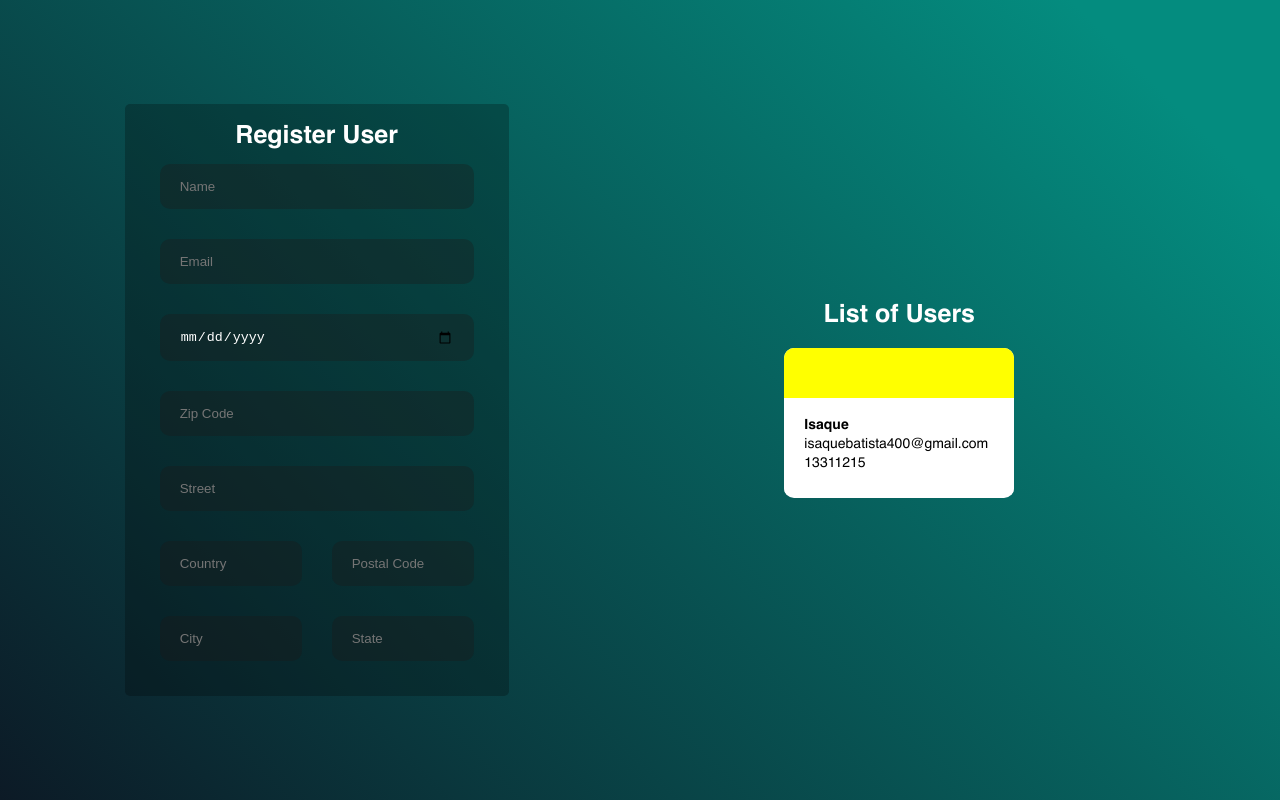
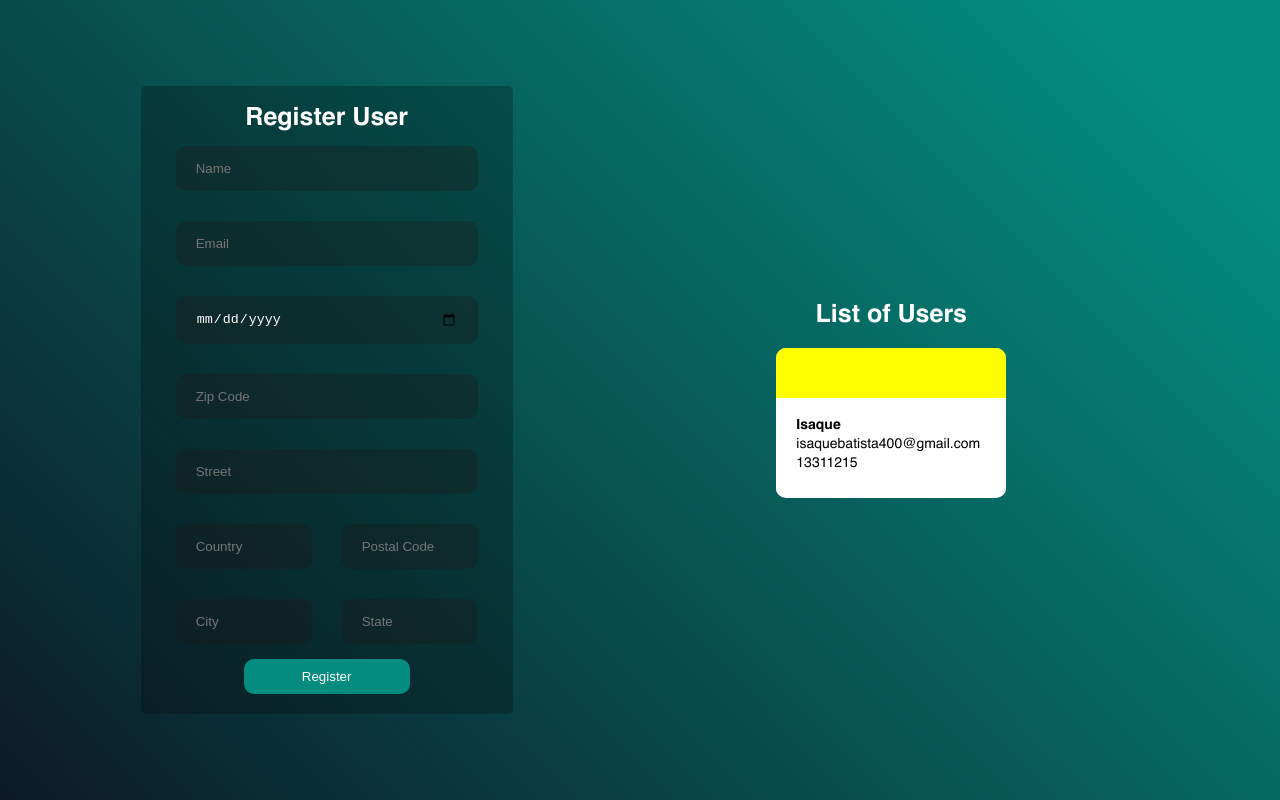
Before and after one commit to IsaqueBatist/User-Registration, a React (Create React App) app: page / in a window 1280 px wide. Built offline with nearby package versions, Linux system fonts and the light colour scheme.

Commit message:
:sparkles: feat: Basic Form Validation

```diff
--- a/package.json
+++ b/package.json
@@ -3,6 +3,7 @@
   "version": "0.1.0",
   "private": true,
   "dependencies": {
+    "@hookform/devtools": "^4.3.3",
     "@hookform/resolvers": "^3.9.1",
     "cra-template-typescript": "1.2.0",
     "json-server": "^1.0.0-beta.3",
--- a/src/components/userList/styles.css
+++ b/src/components/userList/styles.css
@@ -17,6 +17,7 @@
 .list-users{
   width: 100%;
   display: flex;
+  flex: 1;
   flex-wrap: wrap;
   flex-direction: row;
   gap: 1rem;
--- a/src/components/userRegistrationForm/UserRegistrationForm.tsx
+++ b/src/components/userRegistrationForm/UserRegistrationForm.tsx
@@ -1,64 +1,139 @@
 import React from 'react';
 import './styles.css';
+import { useForm } from 'react-hook-form';
+import { zodResolver } from '@hookform/resolvers/zod';
+import * as z from "zod"
+
+import { DevTool } from '@hookform/devtools';
+
+
+const schema = z.object({
+  name: z.string().nonempty("Name is required"),
+  email: z.string().email("Email format not valid"),
+  dof: z.preprocess((value) => {
+    if(typeof value === "string"){
+      return new Date(value)
+    }
+    return value
+  }, z.date().refine((date) => !isNaN(date.getTime())), {
+    message: "Invalide date",
+  }),
+  zipCode: z.preprocess((value) => {
+      if (typeof value === "string") {
+        const parsed = parseFloat(value); // Converte a string para número
+        if (!isNaN(parsed)) {
+          return parsed; // Retorna o número se válido
+        }
+      }
+      return value; // Retorna o valor original para capturar erro de validação
+    }, z.number().positive("The number must be positive").int("The number must be an integer")),
+  adress: z.object({
+    street: z.string().nonempty("Street is required"),
+    city: z.string().nonempty("City is required"),
+    state: z.string().nonempty("State is required"),
+    postalCode:  z.preprocess((value) => {
+      if (typeof value === "string") {
+        const parsed = parseFloat(value); // Converte a string para número
+        if (!isNaN(parsed)) return parsed;
+      }
+      return value;
+    }, z.number().positive("The number must be positive").int("The number must be an integer")),
+    country: z.string().nonempty("Country is required")
+  })
+})
+
+type FormValue = {
+  name: string,
+  email: string,
+  dof: Date,
+  zipCode: number,
+  adress: Adress
+}
+
+type Adress = {
+  street: string,
+  city: string,
+  state: string,
+  postalCode: number,
+  country: string
+}
 
 const UserRegistrationForm = () => {
+
+  const { register, control, formState: {errors}, handleSubmit, reset } = useForm<FormValue>({
+    mode: 'onBlur',
+    resolver: zodResolver(schema)
+  })
+
+  const onSubmit = (formData: FormValue) => {
+    console.log(formData)
+  }
+
   return (
     <div className="main-container">
       <h2>Register User</h2>
-      <form className="user-form">
+      <form className="user-form" onSubmit={handleSubmit(onSubmit)}>
 
         <div className="row">
           <div className="input-controler">
-            <input type="text" placeholder="Name"/>
+            <input type="text" {...register('name')} placeholder="Name"/>
+            {errors.name && <p className="error">{errors.name.message}</p>}
           </div>
         </div>
 
         <div className="row">
           <div className="input-controler">
-            <input type="email" placeholder="Email"/>
+            <input type="email" {...register('email')} placeholder="Email"/>
+            {errors.email && <p className="error">{errors.email.message}</p>}
           </div>
         </div>
 
         <div className="row">
           <div className="input-controler">
-            <input type="date" placeholder="Date of Birth"/>
+            <input type="date" {...register('dof')} placeholder="Date of Birth"/>
+            {errors.dof && <p className="error">{errors.dof.message}</p>}
           </div>
         </div>
 
         <div className="row">
           <div className="input-controler">
-            <input type="number" placeholder="Zip Code"/>
+            <input type="number" {...register('zipCode')} placeholder="Zip Code"/>
+            {errors.zipCode && <p className="error">{errors.zipCode.message}</p>}
           </div>
         </div>
 
         <div className="row">
           <div className="input-controler">
-            <input type="text" placeholder="Street"/>
+            <input type="text" {...register('adress.street')} placeholder="Street"/>
+            {errors.adress?.street && <p className="error">{errors.adress?.street.message}</p>}
           </div>
         </div>
 
         <div className="row">
           <div className="input-controler">
-            <input type="text" placeholder="Country"/>
+            <input type="text" {...register('adress.country')} placeholder="Country"/>
+            {errors.adress?.country && <p className="error">{errors.adress?.country.message}</p>}
           </div>
           <div className="input-controler">
-            <input type="text" placeholder="Postal Code"/>
+            <input type="text" {...register('adress.postalCode')} placeholder="Postal Code"/>
+            {errors.adress?.postalCode && <p className="error">{errors.adress?.postalCode.message}</p>}
           </div>
         </div>
 
         <div className="row">
           <div className="input-controler">
-            <input type="text" placeholder="City"/>
+            <input type="text" {...register('adress.city')} placeholder="City"/>
+            {errors.adress?.city && <p className="error">{errors.adress?.city.message}</p>}
           </div>
 
           <div className="input-controler">
-            <input type="text" placeholder="State"/>
+            <input type="text" {...register('adress.state')} placeholder="State"/>
+            {errors.adress?.state && <p className="error">{errors.adress?.state.message}</p>}
           </div>
         </div>
-
-
-
+        <button>Register</button>
       </form>
+      <DevTool control={control} />
     </div>
   );
 };
--- a/src/components/userRegistrationForm/styles.css
+++ b/src/components/userRegistrationForm/styles.css
@@ -14,6 +14,11 @@
     font-size: 2.5rem;
     color: white;
   }
+}
+
+.error{
+  color: red;
+  margin: 0 0 0 1rem;
 }
 
 .input-controler{
@@ -47,8 +52,22 @@
   display: flex;
   flex-direction: column;
   justify-content: center;
-  align-items: center;
+  align-items: flex-start;
 
   width: 100%;
   color: white;
+
+  button{
+    align-self: center;
+    background-color: #048C7F;
+    padding: 1rem 2rem;
+    width: 50%;
+    border: none;
+    color: white;
+    border-radius: 1rem;
+    justify-self: center;
+    &:hover{
+      cursor: pointer;
+    }
+  }
 }
--- a/src/pages/home-page/styles.css
+++ b/src/pages/home-page/styles.css
@@ -1,10 +1,12 @@
 @charset "UTF-8";
 
 .home-page {
-  width: 100vw;
-  height: 100vh;
+  width: 100%;
+  height: 100%;
+  min-height: 100vh;
   display: flex;
   gap: 1rem;
+  padding: 2rem;
   justify-content: space-evenly;
   align-items: center;
   background: linear-gradient(45deg, #0c1a26, #048c7f 90%);
```
Also changed, not shown: 1 other file (tests, documents, lock files or other folders).
